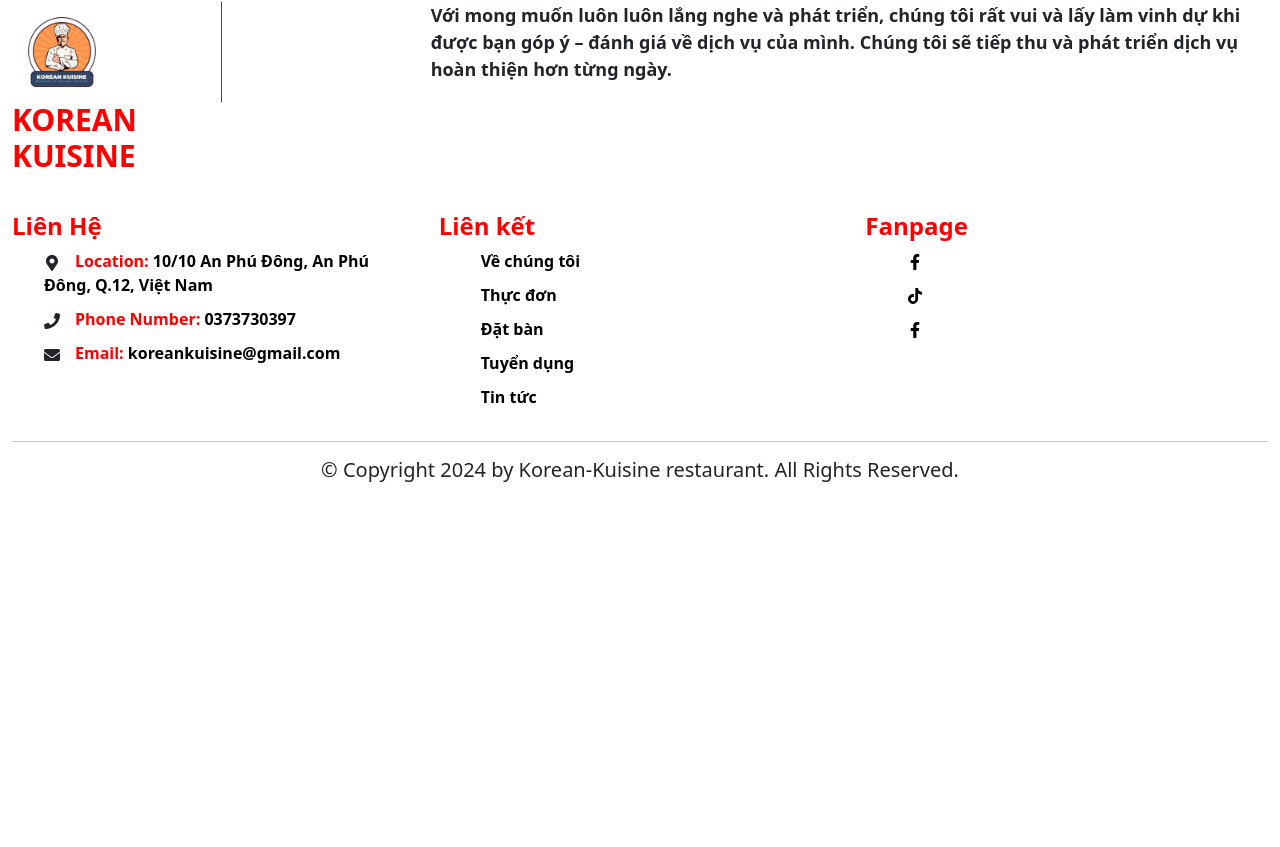
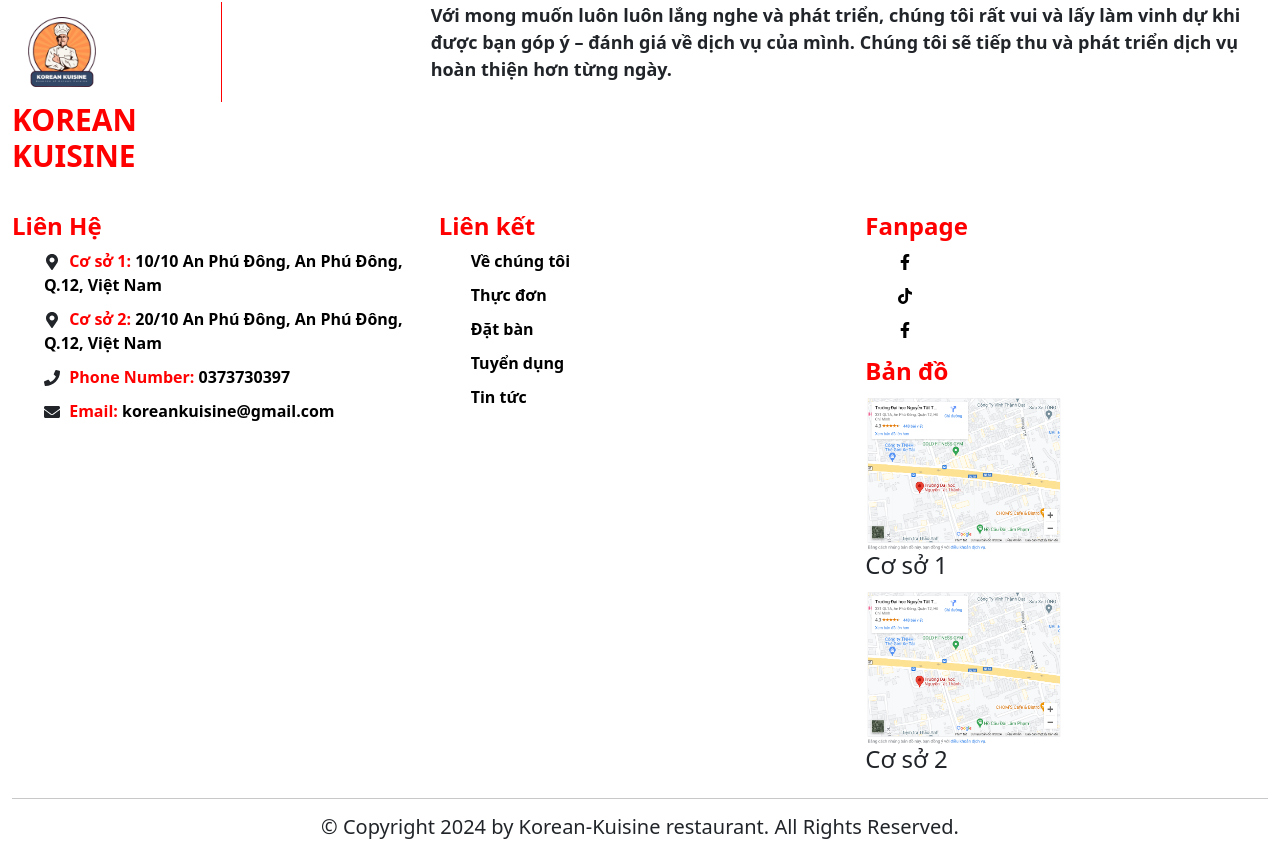
Before and after one commit to HuyNovie/doanwebsite, a React (Create React App) app: page / in a window 1280 px wide. Shown: the part 622-1469 px from the top of the page. Before the commit the page ends 1112 px from the top, so only its background shows below. Built offline with nearby package versions, Linux system fonts and the light colour scheme.

Commit message:
bo xung footer

```diff
--- a/src/components/Footer/Footer.css
+++ b/src/components/Footer/Footer.css
@@ -4,14 +4,16 @@
     box-sizing: border-box;
   }
 
+  :root {
+    --colorRed: #ff0000;
+    --textBold: bold;
+  }
+
   li {
     text-decoration: none;
     list-style-type: none;
     padding: 0;
-  }
-
-  :root {
-    --colorRed: #ff0000;
+    font-weight: var(--textBold);
   }
 
   .logo {
@@ -21,7 +23,7 @@
 
   .text-slogan {
     font-size: 18px;
-    font-weight: 600;
+    font-weight: var(--textBold);
   }
 
   .res-title {
@@ -39,9 +41,7 @@
 
   /* custom li */
   .li-title {
-    padding-left: 10px;
     text-decoration: none;
-    font-weight: bold;
     color: black;
   }
   .li-title:hover {
@@ -57,6 +57,9 @@
     margin-bottom: 10px;
   }
 
+  .location {
+    max-width: 200px;
+  }
   /* custom thanh hr doc */
   .vertical-hr {
     border: 0;
--- a/src/components/Footer/Footer.js
+++ b/src/components/Footer/Footer.js
@@ -1,5 +1,6 @@
 import './Footer.css';
 import Logo from '../../assets/food/logo.png'
+import location from '../../assets/imgLocation.png'
 import React from 'react';
 import { Container, Row, Col } from 'react-bootstrap';
 import {FaMapMarkerAlt, FaPhone, FaEnvelope } from 'react-icons/fa';
@@ -11,9 +12,16 @@ const listAbout = [
     {
         id:1,
         icon: <FaMapMarkerAlt />,
-        name: "Location: ",
+        name: "Cơ sở 1: ",
         title:"10/10 An Phú Đông, An Phú Đông, Q.12, Việt Nam",
         path: "/location"
+    },
+    {
+      id:1,
+      icon: <FaMapMarkerAlt />,
+      name: "Cơ sở 2: ",
+      title:"20/10 An Phú Đông, An Phú Đông, Q.12, Việt Nam",
+      path: "/location"
     },
     {
         id:2,
@@ -103,7 +111,7 @@ const Footer = () => {
             <ul className='list list-about'>
               {listAbout.map((about) => (
                 <li key={about.id} className='li-items'>
-                  {about.icon}
+                  <span className='li-icon'>{about.icon} </span>
                   <a href={about.path} className='li-title'>
                     <span className='li-name'>{about.name}</span> {about.title}
                   </a>
@@ -134,6 +142,18 @@ const Footer = () => {
                 </li>
               ))}
             </ul>
+            <Row>
+              <h3 className='res-title'>Bản đồ</h3>
+              <Col>
+                <img src={location} className='location'/>
+                <h4>Cơ sở 1</h4>
+              </Col>
+              <Col>
+                <img src={location} className='location'/>
+                <h4>Cơ sở 2</h4>
+              </Col>
+            </Row>
+
           </Col>
         </Row>
         <Row>
```
Also changed, not shown: src/assets/imgLocation.png (added).
